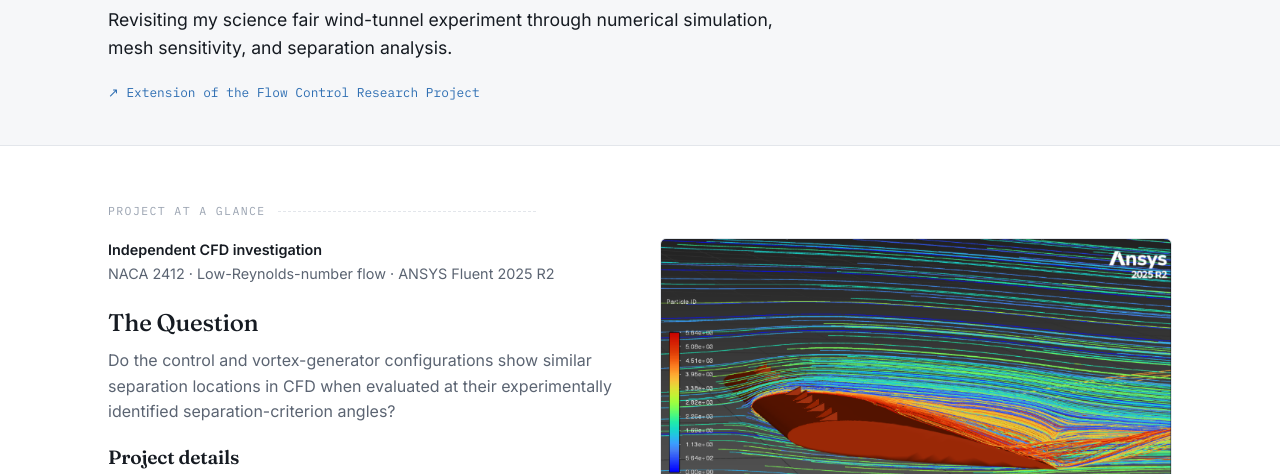
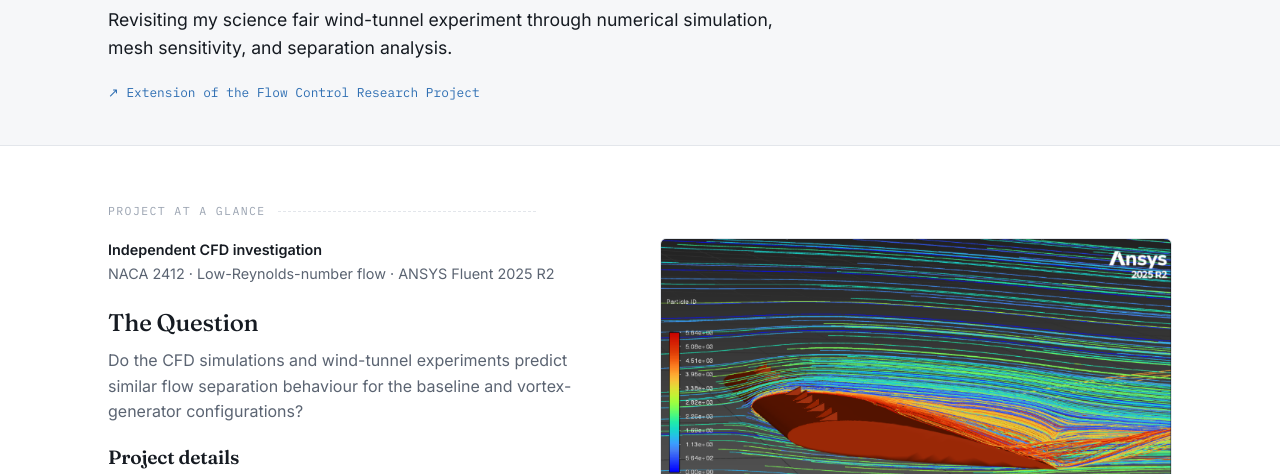
Before and after one commit to nathanielalt/portfolio, a plain HTML site: page project-5.html in a window 1280 px wide. Shown: the part 326-800 px from the top of the page. Drawn offline with Linux system fonts and the light colour scheme.

Commit message:
Revise project question for clarity and precision

```diff
--- a/project-5.html
+++ b/project-5.html
@@ -44,7 +44,7 @@
         <div class="project-brief">
           <p class="project-meta"><strong>Independent CFD investigation</strong><br>NACA 2412 · Low-Reynolds-number flow · ANSYS Fluent 2025 R2</p>
           <h2>The Question</h2>
-          <p>Do the control and vortex-generator configurations show similar separation locations in CFD when evaluated at their experimentally identified separation-criterion angles?</p>
+          <p>Do the CFD simulations and wind-tunnel experiments predict similar flow separation behaviour for the baseline and vortex-generator configurations?</p>
           <h3>Project details</h3>
           <ul class="std-list">
             <li>Rebuilt the airfoil geometry in Fusion 360 and reproduced the tunnel-sized fluid domain in the original experiment.</li>
```
